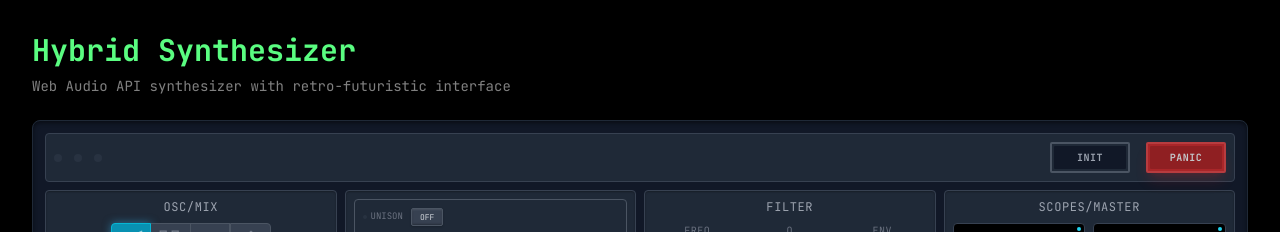
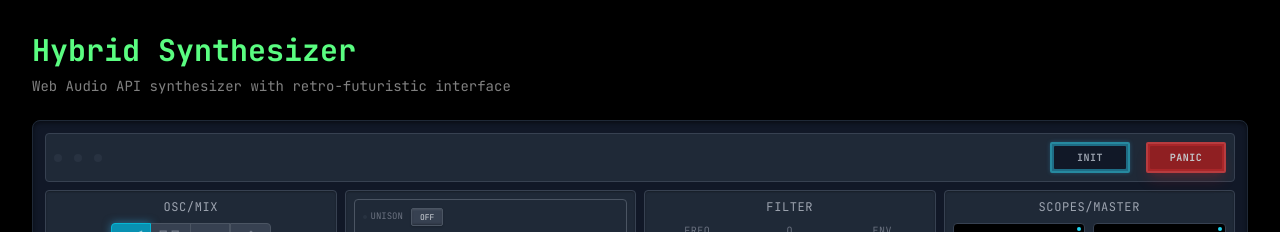
Before and after one commit to james-ralph8555/nextjs-portfoliosite, a Next.js app: page /synth in a window 1280 px wide. Shown: the top 232 px of the page. Built offline with nearby package versions, Linux system fonts and the light colour scheme; a web font is replaced by a local one.

Commit message:
changed icons

```diff
--- a/src/components/synth/components/PowerButton.tsx
+++ b/src/components/synth/components/PowerButton.tsx
@@ -18,10 +18,10 @@ export function PowerButton({ isOn, onToggle }: PowerButtonProps) {
         ${
           isOn
             ? 'bg-green-600 border-green-500 text-white shadow-lg shadow-green-600/25 hover:bg-green-500 hover:border-green-400 focus:ring-green-500'
-            : 'bg-gray-800 border-gray-600 text-gray-400 hover:bg-gray-700 hover:border-gray-500 hover:text-gray-300 focus:ring-gray-500'
+            : 'bg-gray-700 border-gray-600 text-gray-400 animate-button-flash-blue hover:bg-gray-600 hover:text-white focus:ring-gray-500'
         }
       `}
-      aria-label={isOn ? "Power on" : "Power off"}
+      aria-label={isOn ? "Power on" : "Initialize audio"}
     >
       {/* Metallic shine effect */}
       <div className="absolute inset-0 rounded-sm opacity-0 group-hover:opacity-20 transition-opacity duration-200">
--- a/src/styles/05-animations.css
+++ b/src/styles/05-animations.css
@@ -28,6 +28,18 @@
   100% {
     background-color: #FF4444;
     border-color: #FF4444;
+  }
+}
+
+@keyframes button-flash-blue {
+  0% {
+    background-color: #374151;
+    border-color: #4B5563;
+  }
+  100% {
+    background-color: #0891B2;
+    border-color: #06B6D4;
+    box-shadow: 0 0 8px rgba(56, 189, 248, 0.5);
   }
 }
 
@@ -184,6 +196,10 @@
   animation: button-flash-red 1s ease-in-out infinite;
 }
 
+.animate-button-flash-blue {
+  animation: button-flash-blue 1s ease-in-out infinite alternate;
+}
+
 .animate-speed-grid-flash {
   animation: speed-grid-flash 0.5s ease-in-out infinite alternate;
 }
```
